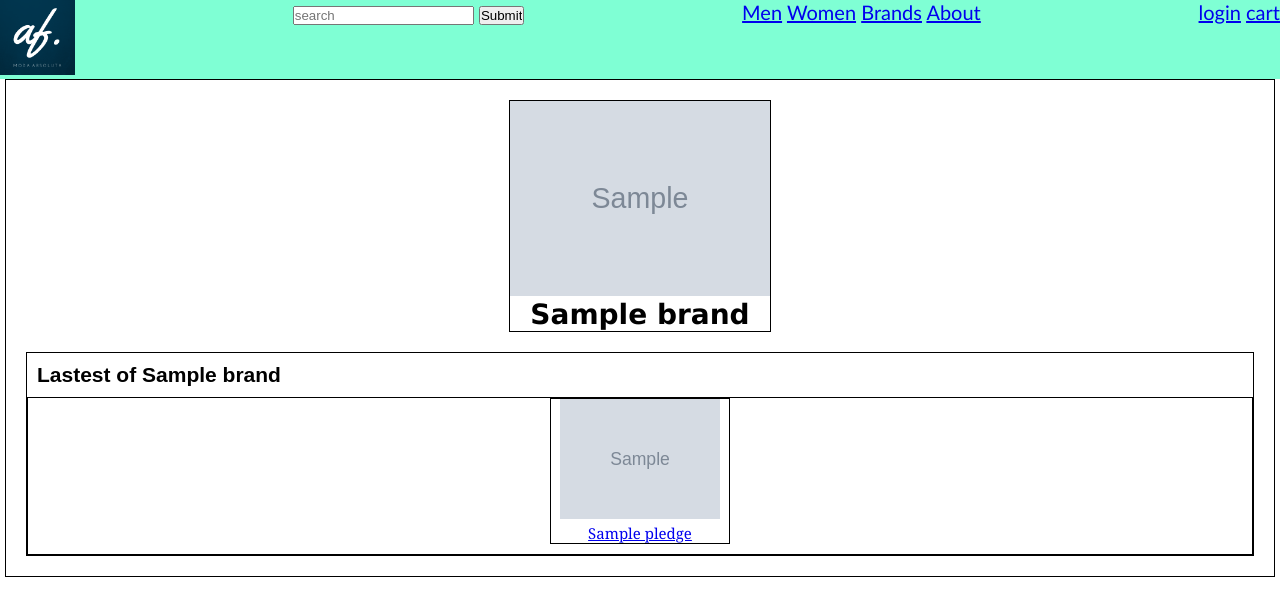
After one commit to LuisJZ2004/clothestore, a Django app: a page that uses clothestore/brands/templates/brands/show_brand.html in a window 1280 px wide. The commit adds this page. Shown: the top 616 px of the page. Run offline with Django 4.2, Linux system fonts and the light colour scheme; tables that the repository leaves empty hold one stand-in row (values such as "Sample post"); grey boxes marked "Sample" are stand-in pictures.

Commit message:
show brands and products of a brand

```diff
--- /dev/null
+++ b/clothestore/brands/static/brands/css/show_brand.css
@@ -0,0 +1,48 @@
+.container {
+    border: 1px solid black;
+    max-width: 1270px;
+    padding: 20px;
+    margin: 0 auto;
+}
+
+.container .brand-info {
+    border: 1px solid black;
+    width: 262px;
+    margin: 0 auto;
+}
+
+.container .brand-info h1 {
+    text-align: center;
+    font-size: 2.8rem;
+    font-family:'Lucida Sans', 'Lucida Sans Regular', 'Lucida Grande', 'Lucida Sans Unicode', Geneva, Verdana, sans-serif;
+}
+
+.container .brand-products-container {
+    border: 1px solid black;
+    margin-top: 20px;
+}
+
+.container .brand-products-container h2 {
+    font-size: 2.1rem;
+    font-family: Arial, Helvetica, sans-serif;
+    padding: 10px;
+}
+
+.container .brand-products-container .brand-products {
+    border: 1px solid black;
+    display: flex;
+    justify-content: space-evenly;
+    flex-wrap: wrap;
+}
+
+.container .brand-products-container .brand-products .each-product {
+    border: 1px solid black;
+    max-width: 180px;
+    margin-bottom: 10px;
+}
+
+.container .brand-products-container .brand-products .each-product {
+    font-size: 1.5rem;
+    font-family: Cambria, Cochin, Georgia, Times, 'Times New Roman', serif;
+    text-align: center;
+}
--- a/clothestore/brands/templates/brands/all_brands.html
+++ b/clothestore/brands/templates/brands/all_brands.html
@@ -14,7 +14,7 @@
         {% for brand in brands %}
             <div class="each-brand">
                 <img src="{{ brand.image.url }}" width="220px">
-                <a href="#" >
+                <a href="{% url 'brands:show_brand' brand.slug %}" >
                     {{ brand.name }}
                 </a>
             </div>
--- /dev/null
+++ b/clothestore/brands/templates/brands/show_brand.html
@@ -0,0 +1,34 @@
+{% extends '../home/base_layout.html' %}
+{% load static %}
+
+{% block styles %}
+<link rel="stylesheet" href="{% static 'brands/css/show_brand.css' %}">
+{% endblock styles %}
+
+{% block content %}
+<div class="container">
+    <div class="brand-info">
+        <img src="{{ brand.image.url }}" width="260px">
+        <h1>{{ brand.name }}</h1>
+    </div>
+
+
+        <div class="brand-products-container">
+            {% if brand.pledge_set.all %}
+                <h2>Lastest of {{ brand.name }}</h2>
+
+                <div class="brand-products">
+                    {% for product in brand.pledge_set.all %}
+                        <div class="each-product">
+                            <img src="{{ product.image.url }}" alt="" width="160px">
+                            <a href="{% url 'clothes:show_pledge' product.pk %}">{{ product.name }}</a>
+                        </div>
+                    {% endfor %}
+                </div>
+            {% else %}
+                <h2>There's nothing of {{ brand.name }} yet</h2>
+            {% endif %}
+        </div>
+
+</div>
+{% endblock content %}
--- a/clothestore/brands/urls.py
+++ b/clothestore/brands/urls.py
@@ -1,7 +1,8 @@
 from django.urls import path
-from .views import AllBrands
+from .views import AllBrands, ShowBrand
 
 app_name = 'brands'
 urlpatterns = [
     path("", AllBrands.as_view(), name="all_brands"),
+    path("<slug>/", ShowBrand.as_view(), name="show_brand"),
 ]
--- a/clothestore/brands/views.py
+++ b/clothestore/brands/views.py
@@ -1,5 +1,5 @@
-from django.shortcuts import render
-from django.views.generic import ListView
+from django.shortcuts import render, get_object_or_404
+from django.views.generic import ListView, DetailView
 
 from .models import Brand
 
@@ -12,3 +12,10 @@ class AllBrands(ListView):
 
     def get_queryset(self):
         return Brand.objects.all()
+
+class ShowBrand(DetailView):
+    model = Brand
+    template_name = "brands/show_brand.html"
+
+    def get_object(self):
+        return get_object_or_404(self.model, slug=self.kwargs['slug'])
--- a/clothestore/clothes/static/clothes/css/pledge.css
+++ b/clothestore/clothes/static/clothes/css/show_pledge.css
@@ -21,7 +21,7 @@
 .pledge figure {
     border: 1px solid black;
     width: 550px;
-    height: 670px;
+    min-height: 670px;
 }
 
 .pledge ul {
--- a/clothestore/clothes/templates/clothes/pledge.html
+++ b/clothestore/clothes/templates/clothes/pledge.html
@@ -1,7 +1,7 @@
 {% extends '../home/base_layout.html' %}
 {% load static %}
 {% block styles %}
-<link rel="stylesheet" href="{% static 'clothes/css/pledge.css' %}">
+<link rel="stylesheet" href="{% static 'clothes/css/show_pledge.css' %}">
 {% endblock styles %}
 
 {% block content %}
```
